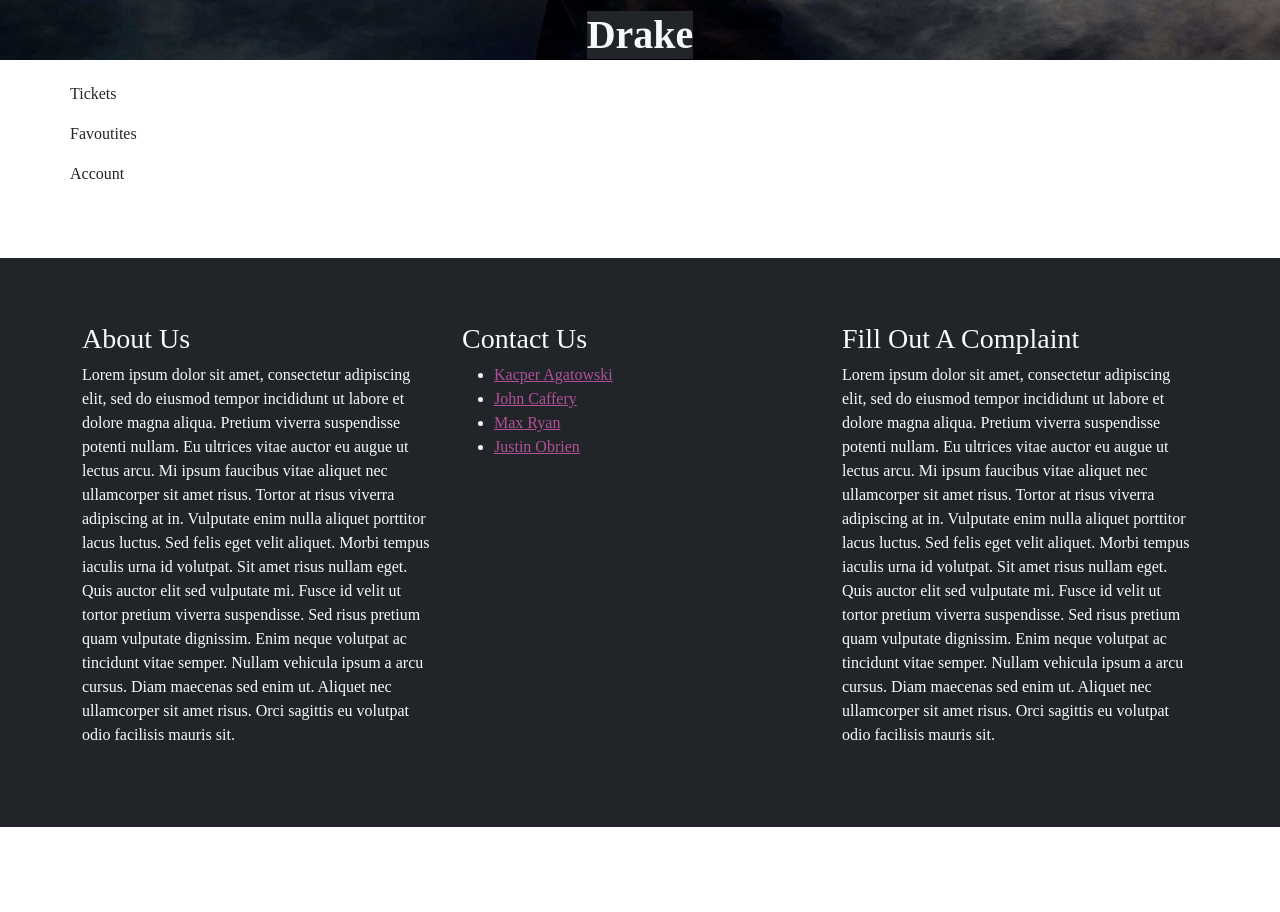
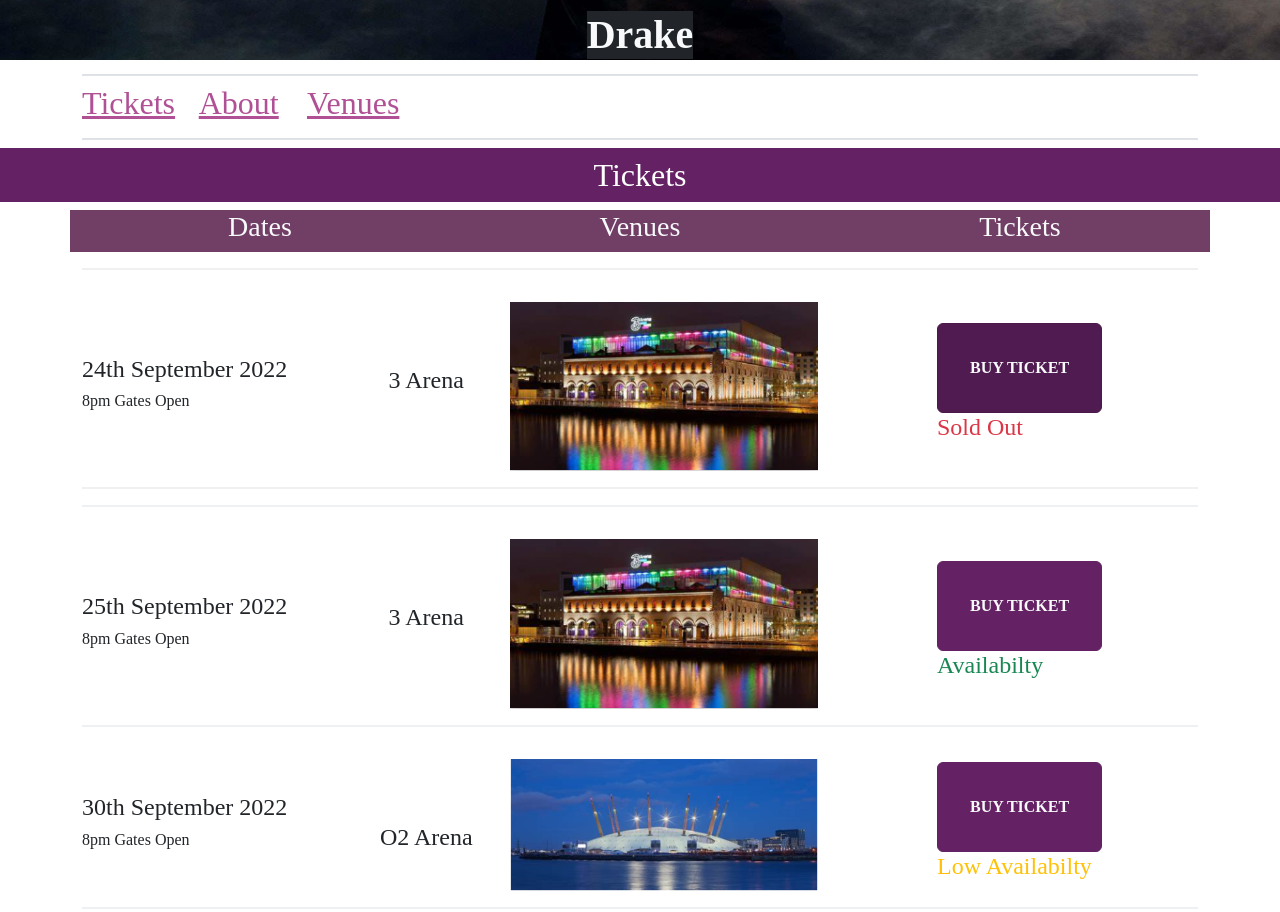
Before and after one commit to N00212272/Ca-frameworks-kacper, a website: page viewConent.html in a window 1280 px wide. Shown: the part 369-1281 px from the top of the page. Before the commit the page ends 1196 px from the top, so only its background shows below. Drawn offline with nearby package versions, Linux system fonts and the light colour scheme.

Commit message:
view content tickets added

```diff
--- a/viewConent.html
+++ b/viewConent.html
@@ -50,23 +50,121 @@
 			</div>
 
 		</header>
-        <div class="container">
-            <div class="row">
-        <ul class="navbar-nav ">
-            <li class="nav-item active">
-                <a class="nav-link active" href="#">Tickets</a>
+        <div class="container text-center">
+            <nav class="navbar navbar-light  border-2 border-bottom border-top">
+        <ul class="d-flex nav row ">
+            <li class="col-4">
+				<a href="#tickets"><h2>Tickets</h2></a>
             </li>
-            <li class="nav-item active">
-                <a class="nav-link active " href="#">Favoutites</a>
+            <li class="col-4">
+				<a href="#"><h2>About</h2></a>
             </li>
-            <li class="nav-item active">
-                <a class="nav-link active" href="#">Account</a>
+            <li class="col-4">
+                <a href="#"><h2>Venues</h2></a>
             </li>
         </ul>
-    </div>
+    </nav>
 </div>
 
-</nav>
+
+<h2 id="tickets"  class="text-center text-white bg-contrast mt-2 p-2">Tickets</h2>
+<div class="container-lg">
+	<div class="row d-flex align-items-center bg-secondary">
+		<div class="col-lg-4 col-4">
+			<h3 class="text-capitalize text-light text-center">dates</h3>
+		</div>
+		<div class="col-lg-4 col-4">
+			<h3 class="text-capitalize text-light text-center ">venues</h3>
+		</div>
+		<div class="col-lg-4 col-4">
+			<h3 class="text-capitalize text-light  text-center">Tickets</h3>
+		</div>
+
+		</div>
+
+		<hr class="border border-1 opacity-50" />
+		<div class="row d-flex align-items-center pt-3 ">
+			<div class="col-lg-3 col-4">
+				<h4 class="text-capitalize ">24th september 2022</h4>
+				<h4 class="text-capitalize fs-6 ">8pm Gates Open</h4>
+			</div>
+			<div class="col-lg-6 col-4">
+				<div class="row">
+				<div class="col-lg-3">
+				<h4 class="text-capitalize pt-md-5 text-center">3 arena</h4>
+			</div>
+
+			<div class="col-lg-7 d-md-block ">
+				<img src="images/Capture.PNG" class="img-fluid  " alt="" />
+			</div>
+		</div>
+
+			</div>
+			<div class="col-lg-3 col-4">
+				<a href="#" class="btn active btn-contrast text-light p-md-4 fw-semibold"
+								>BUY TICKET</a
+							>
+							<h4 class="text-danger">Sold Out</h4>
+			</div>
+
+			</div>
+		<hr class="border border-1 opacity-50" />
+		<hr class="border border-1 opacity-50" />
+		<div class="row d-flex align-items-center pt-3 ">
+			<div class="col-lg-3 col-4">
+				<h4 class="text-capitalize ">25th september 2022</h3>
+				<h4 class="text-capitalize fs-6 ">8pm Gates Open</h4>
+			</div>
+			<div class="col-lg-6 col-4">
+				<div class="row">
+				<div class="col-lg-3">
+				<h4 class="text-capitalize pt-md-5 text-center">3 arena</h4>
+			</div>
+
+			<div class="col-lg-7 d-md-block ">
+				<img src="images/Capture.PNG" class="img-fluid  " alt="" />
+			</div>
+		</div>
+
+			</div>
+			<div class="col-lg-3 col-4">
+				<a href="#" class="btn btn-contrast text-light p-md-4 fw-semibold"
+								>BUY TICKET</a
+							>
+							<h4 class="text-success"> Availabilty</h4>
+			</div>
+
+			</div>
+		<hr class="border border-1 opacity-50" />
+		<div class="row d-flex align-items-center pt-3 ">
+			<div class="col-lg-3 col-4">
+				<h4 class="text-capitalize ">30th september 2022</h3>
+				<h4 class="text-capitalize fs-6 ">8pm Gates Open</h4>
+			</div>
+			<div class="col-lg-6 col-4">
+				<div class="row">
+				<div class="col-lg-3">
+				<h4 class="text-capitalize pt-md-5 text-center">O2 Arena</h4>
+			</div>
+
+			<div class="col-lg-7 d-md-block ">
+				<img src="images/02.PNG" class="img-fluid  " alt="" />
+			</div>
+		</div>
+
+			</div>
+			<div class="col-lg-3 col-4">
+				<a href="#" class="btn btn-contrast text-light p-md-4 fw-semibold"
+								>BUY TICKET</a
+							>
+							<h4 class="text-warning"> Low Availabilty</h4>
+			</div>
+
+			</div>
+		<hr class="border border-1 opacity-50" />
+
+
+</div>
 <footer>
 <div class="container-fluid bg-dark text-light py-5 mt-5">
 	<div class="container-lg">
@@ -103,6 +201,8 @@
 			</div>
 		</div>
 
+
+
 </footer>
 
 
```
Also changed, not shown: images/02.PNG (added), images/Capture.PNG (added).
